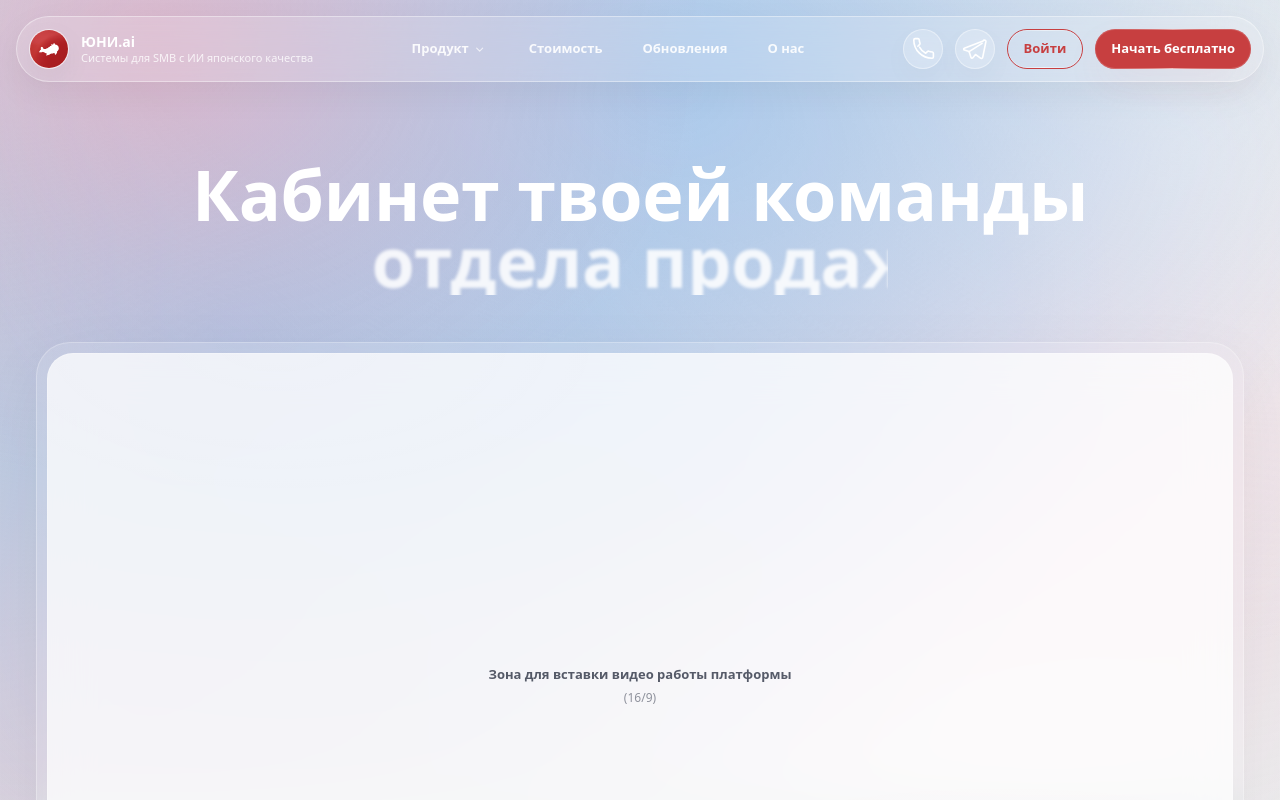
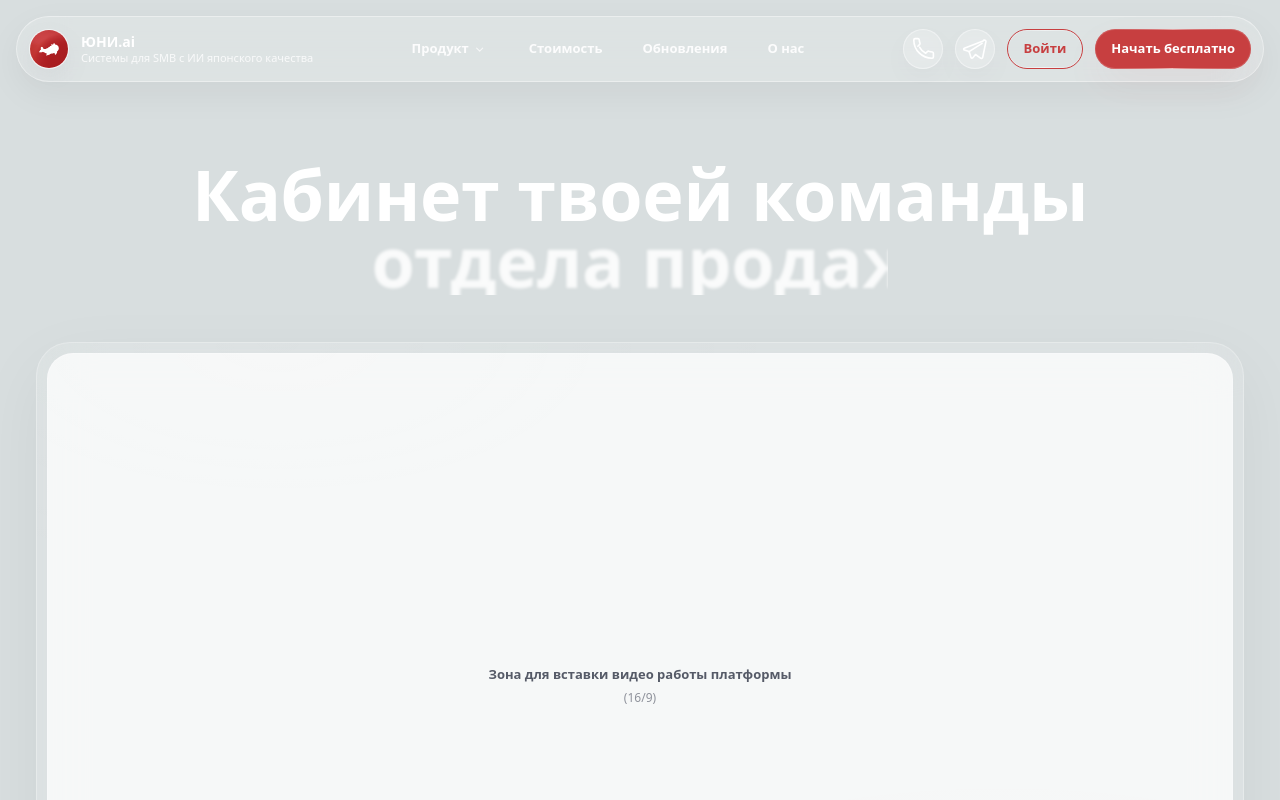
Before and after one commit to uniconsulting/uni.com, a Next.js app: page / in a window 1280 px wide. Shown: the top 800 px of the page. Built offline with nearby package versions, Linux system fonts and the light colour scheme.

Commit message:
Update globals.css

```diff
--- a/src/styles/globals.css
+++ b/src/styles/globals.css
@@ -19,10 +19,9 @@ body {
 
 /* слой общих градиентов на всю страницу */
 .page-gradients {
-  position: fixed;
-  inset: 0;
-  z-index: -10;
-  pointer-events: none;
+  background-size: 100% 1800px;
+  background-repeat: repeat-y;
+  background-position: center top;
 
   /* чуть помогает композитингу на некоторых браузерах */
   transform: translateZ(0);
```
